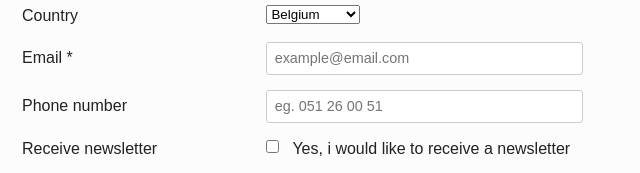
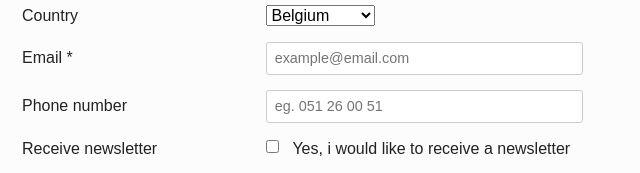
Before and after one commit to Quinten/form.css, a plain HTML site: page index.html in a window 1280 px wide. Shown: the part 449-622 px from the top of the page, 34-674 px from the left. Drawn offline with nearby package versions, Linux system fonts and the light colour scheme.

Commit message:
Set explicit font-size for select

```diff
--- a/scss/form.scss
+++ b/scss/form.scss
@@ -30,6 +30,10 @@ input {
 button,
 select {
   text-transform: none;
+}
+
+select {
+	font-size: 1em;
 }
 
 input[type="text"],
```
Also changed, not shown: css/form.css.
